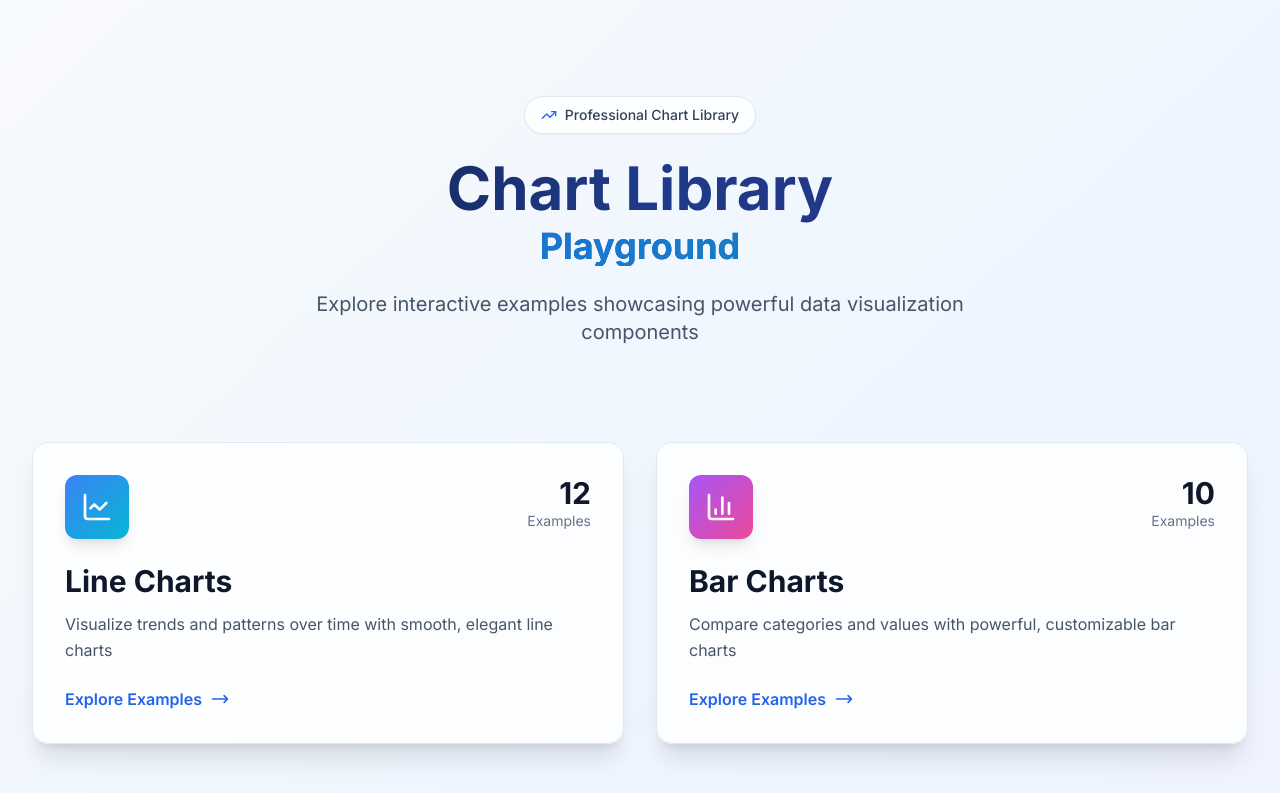
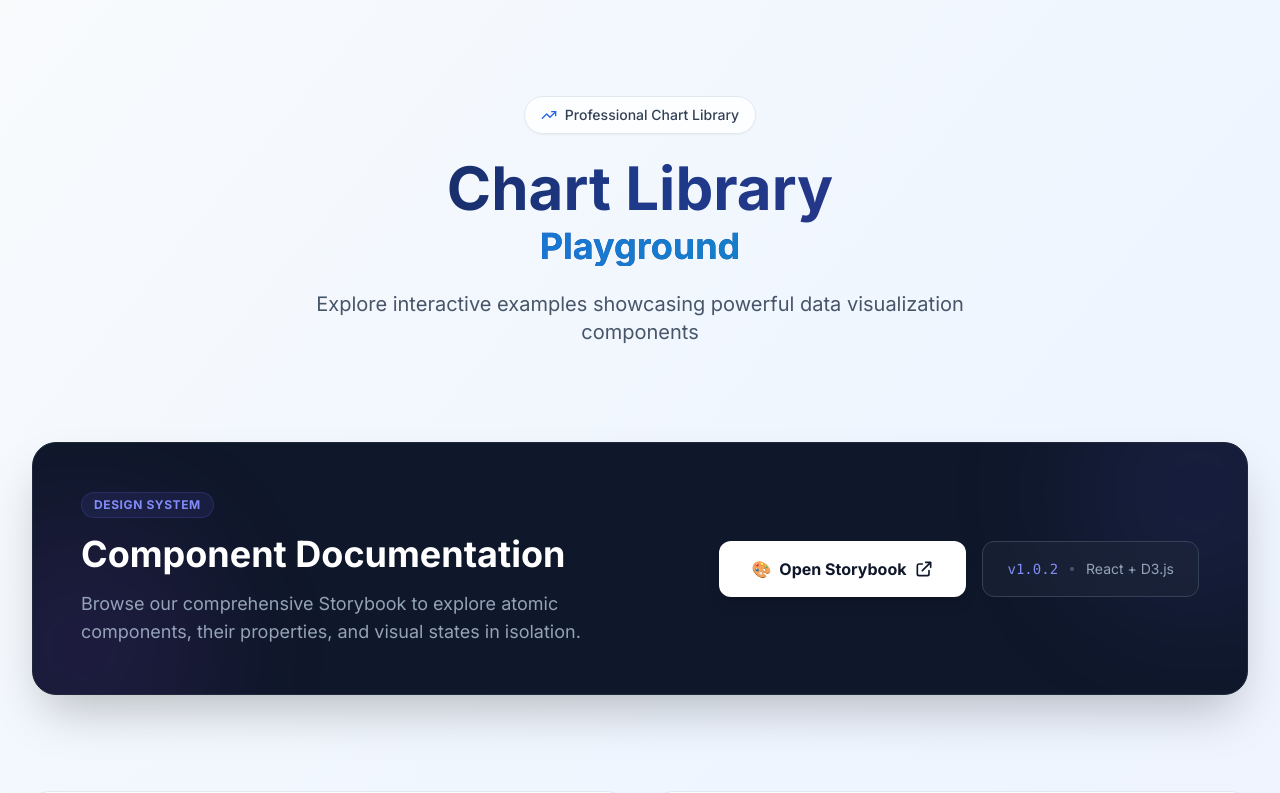
Before and after one commit to taehyeon3657/chartLibrary, a Next.js app in the folder apps/playground/: page / in a window 1280 px wide. Shown: the top 793 px of the page. Built offline with nearby package versions, Linux system fonts and the light colour scheme.

Commit message:
fix: storybook static 생성 script 추가 및 접근 버튼 추가

```diff
--- a/apps/playground/package.json
+++ b/apps/playground/package.json
@@ -10,7 +10,7 @@
     "start": "next start",
     "lint": "next lint",
     "storybook": "storybook dev -p 6006",
-    "build-storybook": "storybook build"
+    "build-storybook": "storybook build -o public/storybook-static"
   },
   "dependencies": {
     "@beaubrain/chart-lib-react": "workspace:*",
--- a/apps/playground/src/app/page.tsx
+++ b/apps/playground/src/app/page.tsx
@@ -48,8 +48,50 @@ export default function Home() {
           </div>
         </div>
       </div>
+      <div className="max-w-7xl mx-auto px-8 pb-24">
+        <div className="relative group">
+          <div className="absolute inset-0 bg-gradient-to-r from-indigo-500 to-purple-600 opacity-0 group-hover:opacity-20 transition-opacity duration-500 blur-2xl -z-10" />
+          <div className="relative overflow-hidden bg-slate-900 rounded-3xl p-8 md:p-12 shadow-2xl border border-slate-800">
+            <div className="absolute top-0 right-0 -mt-20 -mr-20 w-64 h-64 bg-indigo-500/10 rounded-full blur-3xl" />
+            <div className="absolute bottom-0 left-0 -mb-20 -ml-20 w-64 h-64 bg-purple-500/10 rounded-full blur-3xl" />
 
-      {/* Chart Type Cards */}
+            <div className="relative flex flex-col md:flex-row items-center justify-between gap-8">
+              <div className="space-y-4 text-center md:text-left">
+                <div className="inline-flex items-center px-3 py-1 bg-indigo-500/10 border border-indigo-500/20 rounded-full">
+                  <span className="text-xs font-bold text-indigo-400 uppercase tracking-wider">Design System</span>
+                </div>
+                <h2 className="text-3xl md:text-4xl font-bold text-white">
+                  Component Documentation
+                </h2>
+                <p className="text-slate-400 max-w-xl text-lg">
+                  Browse our comprehensive Storybook to explore atomic components,
+                  their properties, and visual states in isolation.
+                </p>
+              </div>
+
+              <div className="flex flex-col sm:flex-row gap-4 w-full md:w-auto">
+                <Link
+                  href="/storybook-static/index.html"
+                  target="_blank"
+                  className="inline-flex items-center justify-center px-8 py-4 bg-white text-slate-900 font-bold rounded-xl hover:bg-indigo-50 transition-all duration-300 shadow-lg hover:shadow-indigo-500/25 hover:-translate-y-1"
+                >
+                  <span className="mr-2">🎨</span>
+                  Open Storybook
+                  <svg className="w-5 h-5 ml-2 group-hover:translate-x-1 transition-transform" fill="none" stroke="currentColor" viewBox="0 0 24 24">
+                    <path strokeLinecap="round" strokeLinejoin="round" strokeWidth={2} d="M10 6H6a2 2 0 00-2 2v10a2 2 0 002 2h10a2 2 0 002-2v-4M14 4h6m0 0v6m0-6L10 14" />
+                  </svg>
+                </Link>
+
+                <div className="hidden lg:flex items-center gap-3 px-6 py-4 bg-slate-800/50 rounded-xl border border-slate-700 text-slate-400 text-sm">
+                  <code className="text-indigo-400">v1.0.2</code>
+                  <span className="w-1 h-1 bg-slate-600 rounded-full" />
+                  <span>React + D3.js</span>
+                </div>
+              </div>
+            </div>
+          </div>
+        </div>
+      </div>
       <div className="max-w-7xl mx-auto px-8 pb-24">
         <div className="grid grid-cols-1 md:grid-cols-2 gap-8">
           {chartTypes.map((chartType) => {
@@ -99,8 +141,6 @@ export default function Home() {
           })}
         </div>
       </div>
-
-      {/* Features Section */}
       <div className="max-w-7xl mx-auto px-8 pb-24">
         <div className="bg-white/60 backdrop-blur-sm rounded-2xl p-12 border border-slate-200 shadow-xl">
           <h3 className="text-2xl font-bold text-slate-900 mb-8 text-center">Key Features</h3>
--- a/package.json
+++ b/package.json
@@ -7,7 +7,7 @@
   "description": "A modern chart library built with D3.js and React",
   "scripts": {
     "build": "pnpm -r --filter='./packages/*' run build",
-    "build:vercel": "pnpm --filter=@beaubrain/chart-lib-types --filter=@beaubrain/chart-lib-core --filter=@beaubrain/chart-lib-charts --filter=@beaubrain/chart-lib-react run build && cd apps/playground && pnpm run build",
+    "build:vercel": "pnpm --filter=@beaubrain/chart-lib-types --filter=@beaubrain/chart-lib-core --filter=@beaubrain/chart-lib-charts --filter=@beaubrain/chart-lib-react run build && cd apps/playground && pnpm run build && pnpm run build-storybook",
     "build:deps": "pnpm --filter=@beaubrain/chart-lib-types --filter=@beaubrain/chart-lib-core --filter=@beaubrain/chart-lib-charts --filter=@beaubrain/chart-lib-react run build",
     "dev": "pnpm -r --parallel run dev",
     "dev:playground": "cd apps/playground && pnpm run dev",
```
